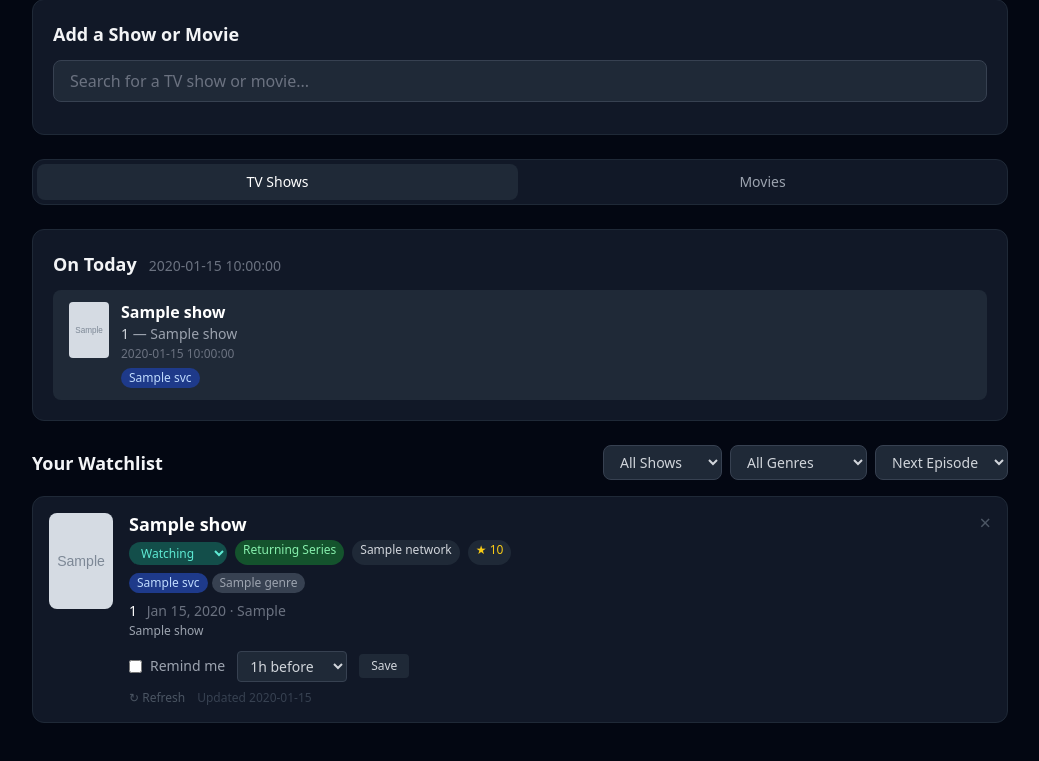
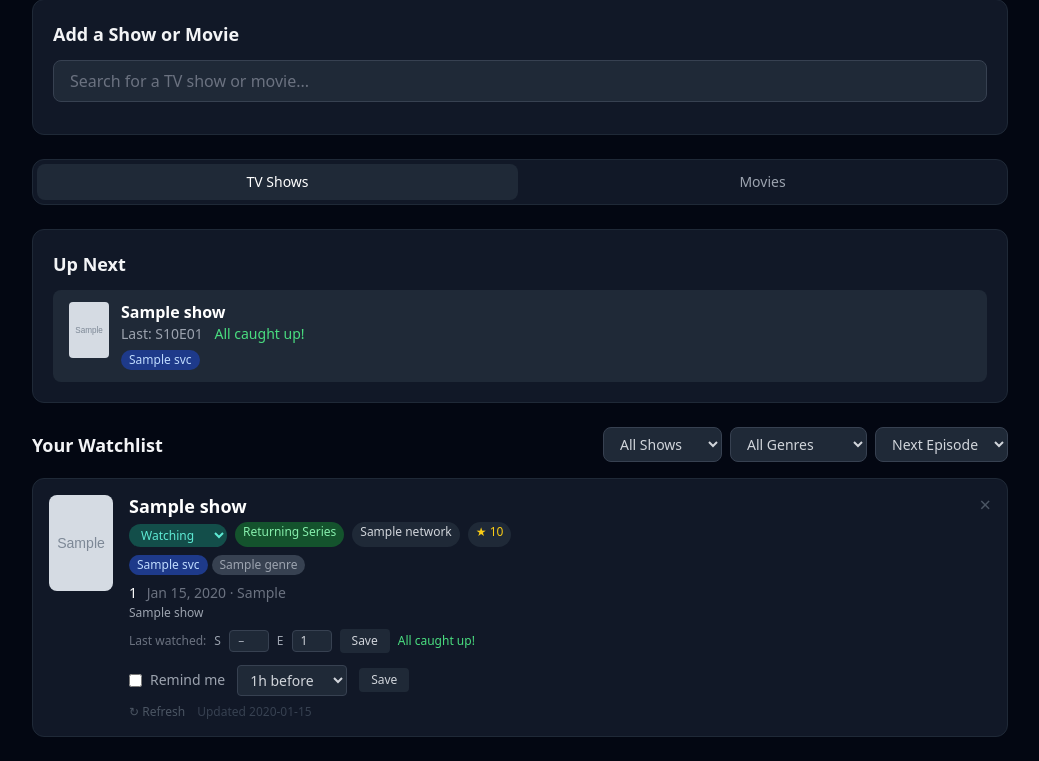
Before and after one commit to ando01/showfinder, a FastAPI app: template app/templates/index.html in a window 1280 px wide. Shown: the part 109-870 px from the top of the page, without its empty margins (120-1159 px from the left). Before the commit the page ends 832 px from the top, so only its background shows below. Run offline with FastAPI, Linux system fonts and the light colour scheme; the template is opened without the code that fills it: most values are stand-ins (such as "Sample title", 1, 10 or a date in 2020); grey boxes marked "Sample" are stand-in pictures; some libraries are stand-ins or nearby versions.

Commit message:
Replace On Today with Up Next — episode progress tracking
- Add last_watched_season/episode and season_episode_counts fields
- Parse season episode counts from TMDB main detail response (no extra API calls)
- _compute_next_episode() uses season map to correctly roll over at season boundaries
- Up Next panel shows all Watching shows with last watched + next episode to watch
- Show cards get a progress form (S/E inputs) when status is Watching
- _enrich_show() helper consolidates all show attribute enrichment

Co-Authored-By: Claude Sonnet 4.6 <noreply@anthropic.com>

```diff
--- a/app/models.py
+++ b/app/models.py
@@ -24,6 +24,9 @@ class TrackedShow(SQLModel, table=True):
     next_episode_number: Optional[str] = None  # "S02E05"
     vote_average: Optional[float] = None
     genres: Optional[str] = None               # JSON list of genre names
+    season_episode_counts: Optional[str] = None  # JSON: {"1": 10, "2": 13, ...}
+    last_watched_season: Optional[int] = None
+    last_watched_episode_num: Optional[int] = None
     watch_status: Optional[str] = Field(default="watching")  # "watching" | "wishlist" | "completed"
     reminder_hours: int = Field(default=1)
     reminder_enabled: bool = Field(default=True)
--- a/app/templates/index.html
+++ b/app/templates/index.html
@@ -54,15 +54,12 @@
   <!-- ── TV Tab ── -->
   <div id="tv-content">
 
-    <!-- On Today -->
+    <!-- Up Next -->
     <div class="bg-gray-900 border border-gray-800 rounded-xl p-5 mb-6">
-      <div class="flex items-baseline gap-3 mb-3">
-        <h2 class="text-lg font-semibold">On Today</h2>
-        <span class="text-gray-500 text-sm">{{ today_label }}</span>
-      </div>
-      {% if today_shows %}
+      <h2 class="text-lg font-semibold mb-3">Up Next</h2>
+      {% if up_next_shows %}
         <div class="grid gap-3">
-          {% for show in today_shows %}
+          {% for show in up_next_shows %}
             <div class="flex items-start gap-3 bg-gray-800 rounded-lg px-4 py-3">
               {% if show.poster_path %}
                 <img src="{{ show.poster_path }}" class="w-10 h-14 object-cover rounded flex-shrink-0" />
@@ -71,13 +68,18 @@
               {% endif %}
               <div class="flex-1 min-w-0">
                 <p class="font-semibold text-white leading-tight">{{ show.name }}</p>
-                <p class="text-sm text-gray-300 mt-0.5">
-                  <span class="font-medium">{{ show.next_episode_number }}</span>
-                  {% if show.next_episode_name %}<span class="text-gray-400"> — {{ show.next_episode_name }}</span>{% endif %}
+                <p class="text-sm mt-0.5">
+                  {% if show.last_watched_season %}
+                    <span class="text-gray-400">Last: S{{ '%02d' | format(show.last_watched_season) }}E{{ '%02d' | format(show.last_watched_episode_num) }}</span>
+                    {% if show._next_season %}
+                      <span class="text-blue-400 ml-2">→ Watch: S{{ '%02d' | format(show._next_season) }}E{{ '%02d' | format(show._next_episode_num) }}</span>
+                    {% else %}
+                      <span class="text-green-400 ml-2">All caught up!</span>
+                    {% endif %}
+                  {% else %}
+                    <span class="text-gray-500">Start from the beginning</span>
+                  {% endif %}
                 </p>
-                {% if show.air_time %}
-                  <p class="text-xs text-gray-500 mt-0.5">{{ show.air_time }}</p>
-                {% endif %}
                 {% if show._services %}
                   <div class="flex flex-wrap gap-1 mt-1.5">
                     {% for svc in show._services %}
@@ -90,7 +92,7 @@
           {% endfor %}
         </div>
       {% else %}
-        <p class="text-gray-500 text-sm">No tracked shows airing today.</p>
+        <p class="text-gray-500 text-sm">No shows in your watching list yet.</p>
       {% endif %}
     </div>
 
--- a/app/templates/partials/show_card.html
+++ b/app/templates/partials/show_card.html
@@ -78,6 +78,32 @@
       <p class="text-sm text-gray-500">No upcoming episode scheduled</p>
     {% endif %}
 
+    <!-- Episode progress -->
+    {% if ws == 'watching' %}
+    <form
+      hx-post="/shows/{{ show.id }}/progress"
+      hx-target="#show-{{ show.id }}"
+      hx-swap="outerHTML"
+      class="flex items-center gap-2 mt-2 flex-wrap"
+    >
+      <span class="text-xs text-gray-500">Last watched:</span>
+      <span class="text-xs text-gray-400">S</span>
+      <input type="number" name="last_watched_season" min="1"
+        value="{{ show.last_watched_season or '' }}" placeholder="–"
+        class="w-10 bg-gray-800 border border-gray-700 text-xs text-gray-300 rounded px-1 py-0.5 text-center" />
+      <span class="text-xs text-gray-400">E</span>
+      <input type="number" name="last_watched_episode_num" min="1"
+        value="{{ show.last_watched_episode_num or '' }}" placeholder="–"
+        class="w-10 bg-gray-800 border border-gray-700 text-xs text-gray-300 rounded px-1 py-0.5 text-center" />
+      <button type="submit" class="text-xs bg-gray-800 hover:bg-gray-700 text-gray-300 px-3 py-1 rounded transition">Save</button>
+      {% if show._next_season %}
+        <span class="text-xs text-blue-400">→ S{{ '%02d' | format(show._next_season) }}E{{ '%02d' | format(show._next_episode_num) }} up next</span>
+      {% elif show.last_watched_season %}
+        <span class="text-xs text-green-400">All caught up!</span>
+      {% endif %}
+    </form>
+    {% endif %}
+
     <!-- Reminder controls -->
     <form
       hx-post="/shows/{{ show.id }}/reminder"
--- a/app/tmdb.py
+++ b/app/tmdb.py
@@ -94,6 +94,11 @@ async def get_show_details(tmdb_id: int) -> Optional[dict]:
 
         import json
         genre_names = [g["name"] for g in data.get("genres", [])]
+        season_episode_counts = {
+            str(s["season_number"]): s["episode_count"]
+            for s in data.get("seasons", [])
+            if s["season_number"] > 0 and s.get("episode_count", 0) > 0
+        }
         return {
             "tmdb_id": tmdb_id,
             "name": data["name"],
@@ -103,6 +108,7 @@ async def get_show_details(tmdb_id: int) -> Optional[dict]:
             "network": ", ".join(networks) if networks else None,
             "streaming_services": json.dumps(streaming) if streaming else None,
             "genres": json.dumps(genre_names) if genre_names else None,
+            "season_episode_counts": json.dumps(season_episode_counts) if season_episode_counts else None,
             "air_day": air_day,
             "air_time": air_time,
             "next_episode_date": next_ep_date,
```
Also changed, not shown: app/database.py (+5 -2 lines), app/routes.py (+64 -16 lines).
